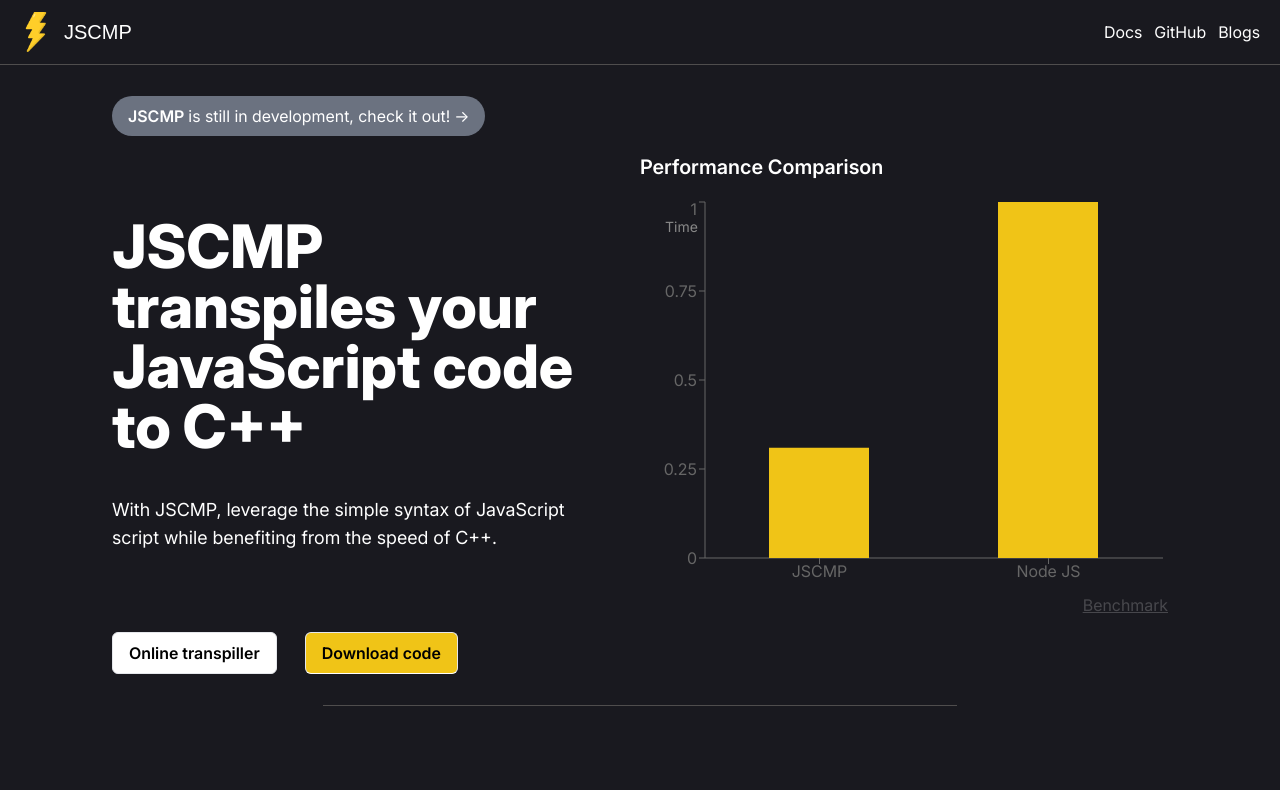
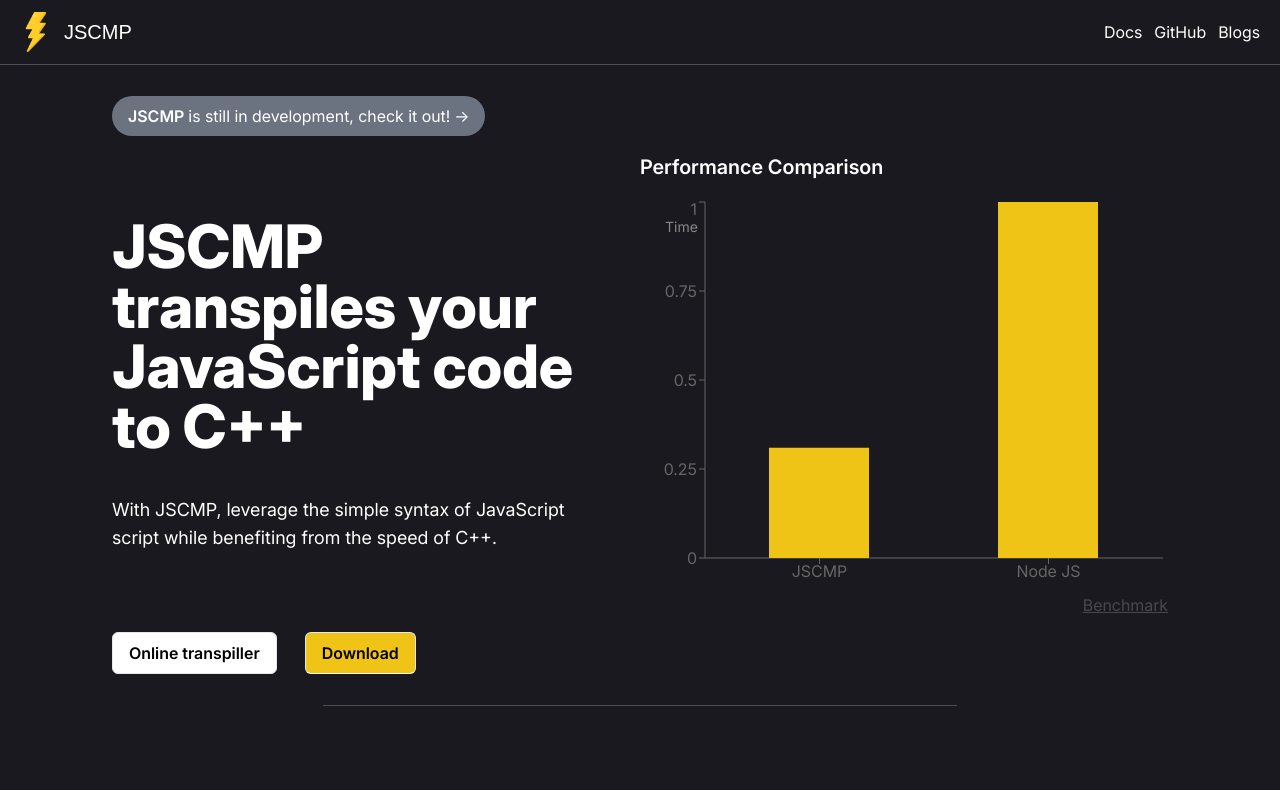
Before and after one commit to JS-CMP/web, a Next.js app: page /web/ in a window 1280 px wide. Shown: the top 790 px of the page. Built offline with nearby package versions, Linux system fonts and the light colour scheme; a web font is replaced by a local one.

Commit message:
Update Hero.tsx

```diff
--- a/src/components/Hero.tsx
+++ b/src/components/Hero.tsx
@@ -17,7 +17,7 @@
                 </div>
                 <div className="flex flex-col sm:flex-row gap-4 lg:gap-7">
                     <Hero_button text="Online transpiller" bgColor="bg-white" textColor="text-black" fontWieght="font-semibold" href="/web/coming-soon"/>
-                    <Hero_button text="Download code" bgColor="bg-[#F0C417]" textColor="text-black" fontWieght="font-semibold" borderColor="border-b-1 border-b-[#FFFFFF]" href="https://github.com/JS-CMP/JS-CMP/releases/"/>
+                    <Hero_button text="Download" bgColor="bg-[#F0C417]" textColor="text-black" fontWieght="font-semibold" borderColor="border-b-1 border-b-[#FFFFFF]" href="https://github.com/JS-CMP/JS-CMP/releases/"/>
                 </div>
             </div>
             <HeroGraph />
```
